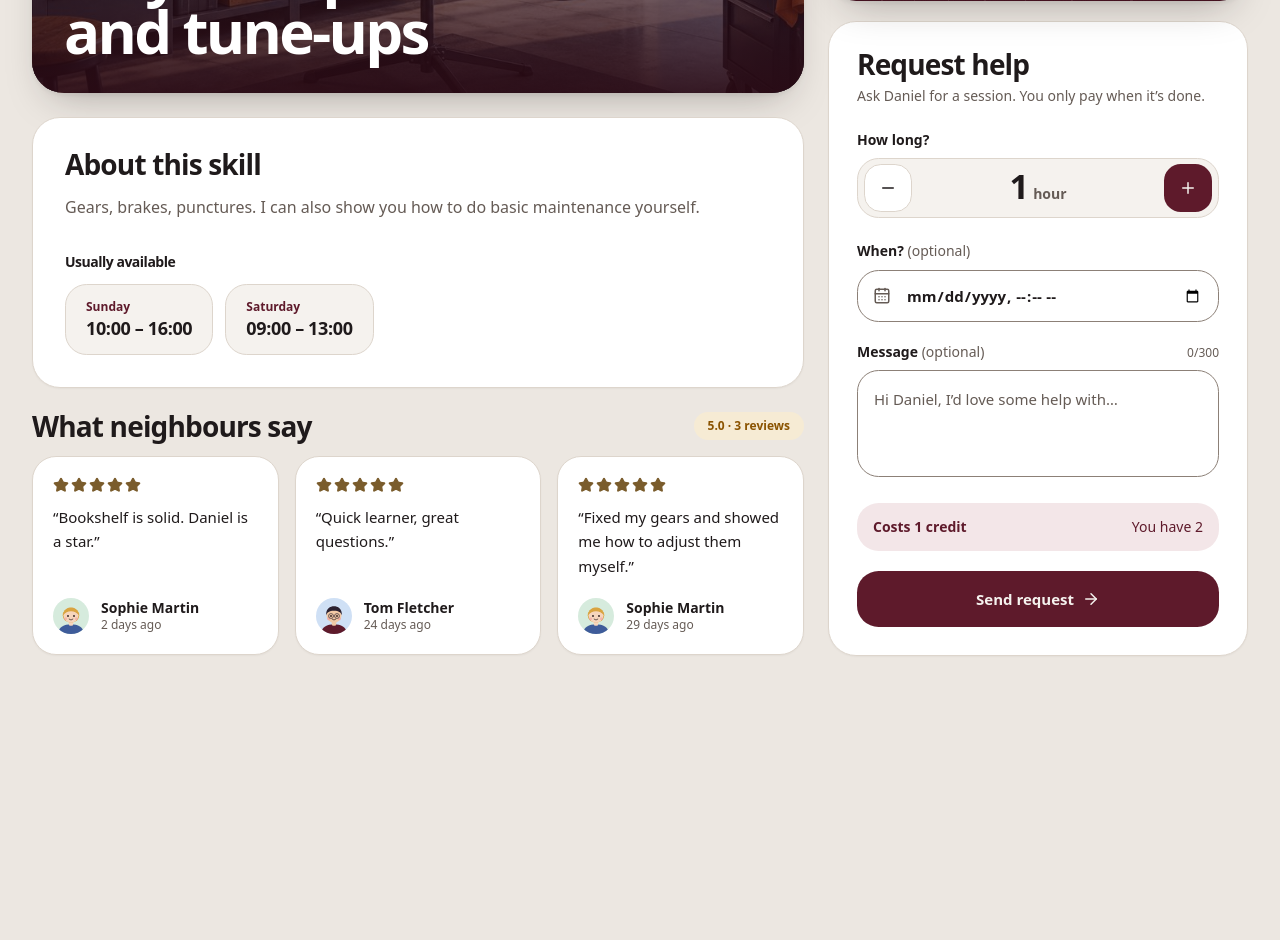
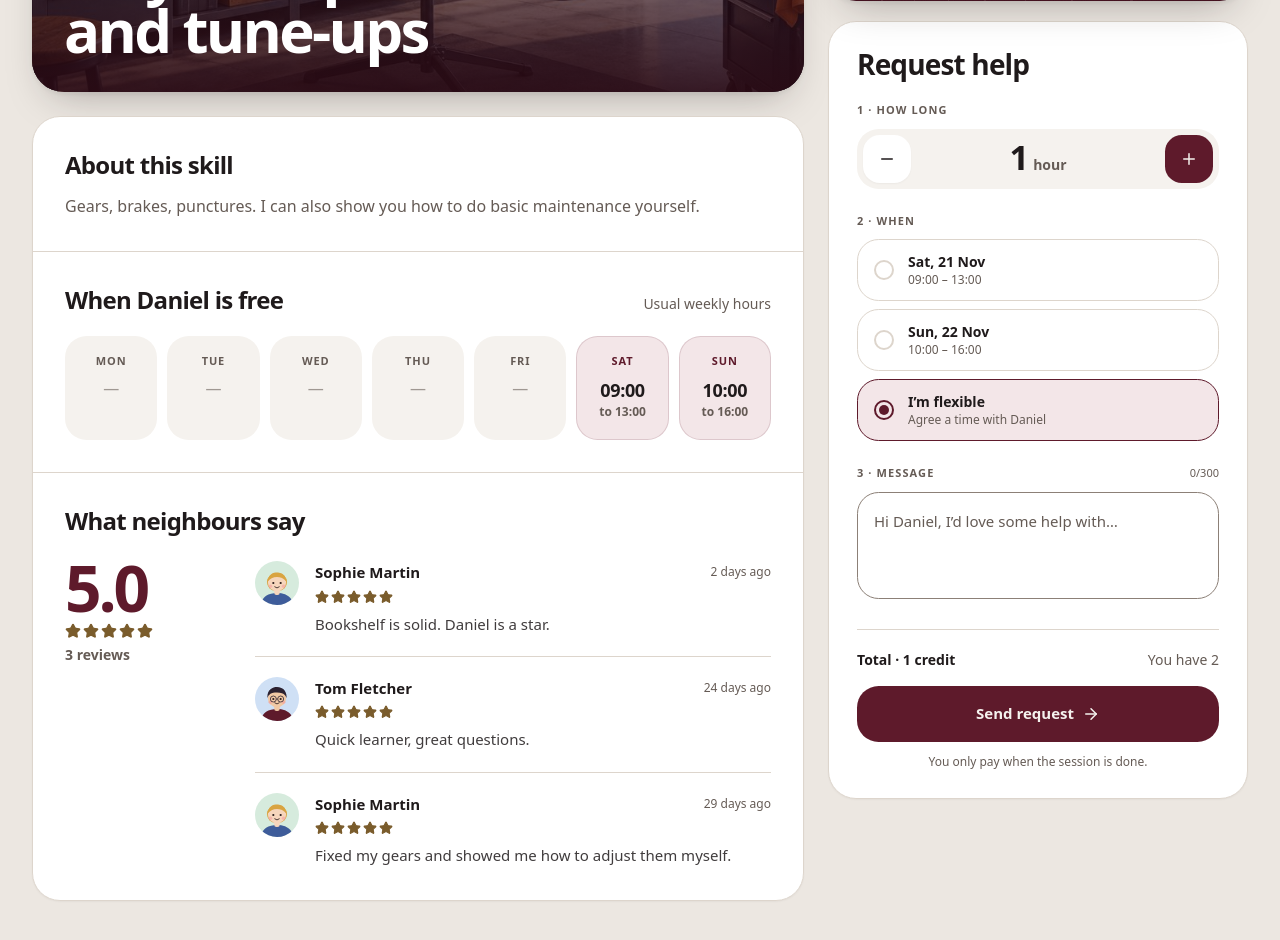
Before and after one commit to kaxlon33/TimeBank_Connect, a React (Vite) app in the folder apps/web/: page /skills/1 in a window 1280 px wide. Shown: the part 460-1400 px from the top of the page. Before the commit the page ends 1180 px from the top, so only its background shows below. Built offline with nearby package versions, Linux system fonts and the light colour scheme.

Commit message:
refactor(web): tidy skill details into one card and pick from free times (#9)
About, availability and reviews now share one card. The request form replaces the date field with the helper's next free times and numbered steps.

```diff
--- a/apps/web/src/features/skills/RequestPanel.tsx
+++ b/apps/web/src/features/skills/RequestPanel.tsx
@@ -1,36 +1,60 @@
-import { useId, useState, type FormEvent } from 'react'
+import { useId, useMemo, useState, type FormEvent } from 'react'
 import { Link } from 'react-router-dom'
-import { ArrowRight, CalendarDays, Check, Loader2, Minus, Plus } from 'lucide-react'
+import { ArrowRight, Check, Loader2, Minus, Plus } from 'lucide-react'
 import { toast } from 'sonner'
 import { api, ApiError } from '@/lib/api'
 import { formatCredits } from '@/lib/format'
 import { cn } from '@/lib/utils'
-import type { Skill } from '@/types'
+import type { AvailabilitySlot, Skill } from '@/types'
 
 const MIN = 0.5
 const MAX = 4
 const STEP = 0.5
+const FLEXIBLE = ''
 
-/** Local time in the format a datetime-local input expects. */
-function localNow() {
-  const d = new Date()
-  d.setMinutes(d.getMinutes() - d.getTimezoneOffset())
-  return d.toISOString().slice(0, 16)
+interface TimeOption {
+  value: string
+  day: string
+  range: string
+}
+
+/** The helper's next three free times, so nobody has to type a date. */
+function upcomingTimes(slots: AvailabilitySlot[]): TimeOption[] {
+  const now = new Date()
+  return slots
+    .map((s) => {
+      const [h, m] = s.start_time.split(':').map(Number)
+      const d = new Date(now)
+      d.setHours(h, m, 0, 0)
+      let add = (s.weekday - d.getDay() + 7) % 7
+      if (add === 0 && d <= now) add = 7
+      d.setDate(d.getDate() + add)
+      return { date: d, slot: s }
+    })
+    .sort((a, b) => a.date.getTime() - b.date.getTime())
+    .slice(0, 3)
+    .map(({ date, slot }) => ({
+      value: date.toISOString(),
+      day: date.toLocaleDateString('en-GB', { weekday: 'short', day: 'numeric', month: 'short' }),
+      range: `${slot.start_time} – ${slot.end_time}`,
+    }))
 }
 
 interface Props {
   skill: Skill
+  slots: AvailabilitySlot[]
   balance: number
 }
 
-export function RequestPanel({ skill, balance }: Props) {
+export function RequestPanel({ skill, slots, balance }: Props) {
   const id = useId()
   const [hours, setHours] = useState(1)
-  const [when, setWhen] = useState('')
+  const [when, setWhen] = useState(FLEXIBLE)
   const [message, setMessage] = useState('')
   const [status, setStatus] = useState<'idle' | 'sending' | 'sent'>('idle')
   const [error, setError] = useState<string | null>(null)
 
+  const times = useMemo(() => upcomingTimes(slots), [slots])
   const firstName = skill.user.name.split(' ')[0]
   const enough = balance >= hours
   const sending = status === 'sending'
@@ -41,7 +65,7 @@ export function RequestPanel({ skill, balance }: Props) {
     setStatus('sending')
     setError(null)
     try {
-      await api.createRequest(skill.id, hours, message.trim(), when ? new Date(when).toISOString() : null)
+      await api.createRequest(skill.id, hours, message.trim(), when || null)
       setStatus('sent')
       toast.success(`Request sent to ${firstName}`)
     } catch (err) {
@@ -76,26 +100,32 @@ export function RequestPanel({ skill, balance }: Props) {
     )
   }
 
+  const options: TimeOption[] = [
+    ...times,
+    { value: FLEXIBLE, day: 'I’m flexible', range: `Agree a time with ${firstName}` },
+  ]
+
   return (
     <form onSubmit={onSubmit} noValidate className="rounded-[28px] border bg-card p-6 shadow-card sm:p-7">
       <h2 className="font-heading text-[28px] leading-none font-bold tracking-[-0.03em]">Request help</h2>
-      <p className="mt-2 text-sm text-muted-foreground">Ask {firstName} for a session. You only pay when it’s done.</p>
 
-      <div className="mt-6">
-        <p id={`${id}-hours`} className="text-sm font-bold">
-          How long?
+      <div className="mt-6 space-y-6">
+        {/* 1. How long */}
+        <div>
+          <p id={`${id}-hours`} className="text-[11px] font-bold tracking-[0.1em] text-muted-foreground uppercase">
+            1 · How long
           </p>
           <div
             role="group"
             aria-labelledby={`${id}-hours`}
-          className="mt-2 flex h-[60px] items-center justify-between rounded-2xl border bg-muted p-1.5"
+            className="mt-2.5 flex h-[60px] items-center justify-between rounded-2xl bg-muted p-1.5"
           >
             <button
               type="button"
               aria-label="Shorter session"
               disabled={hours <= MIN}
               onClick={() => setHours((h) => Math.max(MIN, h - STEP))}
-            className="press grid size-12 place-items-center rounded-xl border bg-card transition-colors hover:bg-secondary disabled:opacity-40"
+              className="press grid size-12 place-items-center rounded-xl bg-card shadow-card transition-colors hover:bg-secondary disabled:opacity-40"
             >
               <Minus className="size-[18px]" aria-hidden="true" />
             </button>
@@ -115,32 +145,53 @@ export function RequestPanel({ skill, balance }: Props) {
           </div>
         </div>
 
-      <div className="mt-5">
-        <label htmlFor={`${id}-when`} className="text-sm font-bold">
-          When? <span className="font-medium text-muted-foreground">(optional)</span>
-        </label>
-        <div className="relative mt-2">
-          <CalendarDays
-            className="pointer-events-none absolute top-1/2 left-4 size-[18px] -translate-y-1/2 text-muted-foreground"
+        {/* 2. When */}
+        <div>
+          <p id={`${id}-when`} className="text-[11px] font-bold tracking-[0.1em] text-muted-foreground uppercase">
+            2 · When
+          </p>
+          <div role="radiogroup" aria-labelledby={`${id}-when`} className="mt-2.5 space-y-2">
+            {options.map((o) => {
+              const on = when === o.value
+              return (
+                <button
+                  key={o.value || 'flexible'}
+                  type="button"
+                  role="radio"
+                  aria-checked={on}
+                  onClick={() => setWhen(o.value)}
+                  className={cn(
+                    'press flex w-full items-center gap-3.5 rounded-2xl border px-4 py-3 text-left transition-colors duration-200',
+                    on ? 'border-wine-700 bg-primary-soft' : 'bg-card hover:bg-muted',
+                  )}
+                >
+                  <span
                     aria-hidden="true"
-          />
-          <input
-            id={`${id}-when`}
-            type="datetime-local"
-            value={when}
-            min={localNow()}
-            onChange={(e) => setWhen(e.target.value)}
-            className="h-[52px] w-full rounded-2xl border border-input bg-card pr-4 pl-12 text-[15px] font-semibold outline-none focus-visible:ring-2 focus-visible:ring-ring"
-          />
+                    className={cn(
+                      'grid size-5 shrink-0 place-items-center rounded-full border-2 transition-colors',
+                      on ? 'border-wine-700' : 'border-stone-200',
+                    )}
+                  >
+                    <span className={cn('size-2.5 rounded-full bg-wine-700 transition-transform duration-200', on ? 'scale-100' : 'scale-0')} />
+                  </span>
+                  <span className="flex min-w-0 flex-col leading-tight">
+                    <span className="text-sm font-bold">{o.day}</span>
+                    <span className="text-xs text-muted-foreground">{o.range}</span>
+                  </span>
+                </button>
+              )
+            })}
           </div>
         </div>
 
-      <div className="mt-5">
-        <label htmlFor={`${id}-message`} className="flex items-baseline justify-between text-sm font-bold">
-          <span>
-            Message <span className="font-medium text-muted-foreground">(optional)</span>
-          </span>
-          <span className="text-xs font-medium text-muted-foreground">{message.length}/300</span>
+        {/* 3. Message */}
+        <div>
+          <label
+            htmlFor={`${id}-message`}
+            className="flex items-baseline justify-between text-[11px] font-bold tracking-[0.1em] text-muted-foreground uppercase"
+          >
+            <span>3 · Message</span>
+            <span className="font-medium tracking-normal normal-case">{message.length}/300</span>
           </label>
           <textarea
             id={`${id}-message`}
@@ -149,24 +200,25 @@ export function RequestPanel({ skill, balance }: Props) {
             rows={3}
             onChange={(e) => setMessage(e.target.value)}
             placeholder={`Hi ${firstName}, I’d love some help with…`}
-          className="mt-2 w-full resize-none rounded-2xl border border-input bg-card p-4 text-[15px] leading-relaxed outline-none placeholder:text-muted-foreground focus-visible:ring-2 focus-visible:ring-ring"
+            className="mt-2.5 w-full resize-none rounded-2xl border border-input bg-card p-4 text-[15px] leading-relaxed outline-none placeholder:text-muted-foreground focus-visible:ring-2 focus-visible:ring-ring"
           />
         </div>
+      </div>
 
-      <p
+      <div
         role="status"
         className={cn(
-          'mt-5 flex items-center justify-between gap-3 rounded-2xl px-4 py-3.5 text-sm font-bold',
-          enough ? 'bg-primary-soft text-wine-700' : 'bg-negative/10 text-negative',
+          'mt-6 flex items-center justify-between gap-3 border-t pt-5 text-sm',
+          enough ? 'text-foreground' : 'text-negative',
         )}
       >
-        <span>
+        <span className="font-bold">
           {enough
-            ? `Costs ${formatCredits(hours)} ${hours === 1 ? 'credit' : 'credits'}`
+            ? `Total · ${formatCredits(hours)} ${hours === 1 ? 'credit' : 'credits'}`
             : `You need ${formatCredits(hours)} credits`}
         </span>
-        <span className="font-medium">You have {formatCredits(balance)}</span>
-      </p>
+        <span className="font-medium text-muted-foreground">You have {formatCredits(balance)}</span>
+      </div>
 
       {error ? (
         <p role="alert" className="mt-3 text-sm font-semibold text-negative">
@@ -177,7 +229,7 @@ export function RequestPanel({ skill, balance }: Props) {
       <button
         type="submit"
         disabled={!enough || sending}
-        className="press mt-5 flex h-14 w-full items-center justify-center gap-2 rounded-2xl bg-wine-700 text-[15px] font-bold text-wine-on transition-colors hover:bg-wine-600 disabled:cursor-not-allowed disabled:opacity-50"
+        className="press mt-4 flex h-14 w-full items-center justify-center gap-2 rounded-2xl bg-wine-700 text-[15px] font-bold text-wine-on transition-colors hover:bg-wine-600 disabled:cursor-not-allowed disabled:opacity-50"
       >
         {sending ? (
           <>
@@ -191,6 +243,7 @@ export function RequestPanel({ skill, balance }: Props) {
           </>
         )}
       </button>
+      <p className="mt-3 text-center text-xs text-muted-foreground">You only pay when the session is done.</p>
     </form>
   )
 }
--- a/apps/web/src/pages/SkillDetailPage.tsx
+++ b/apps/web/src/pages/SkillDetailPage.tsx
@@ -1,12 +1,12 @@
 import { useState, useSyncExternalStore } from 'react'
 import { Link, useParams } from 'react-router-dom'
 import { ChevronRight, Clock, Heart, SearchX } from 'lucide-react'
-import { StarRating } from '@/components/StarRating'
-import { Avatar } from '@/components/Avatar'
+import { AvailabilityStrip } from '@/features/skills/AvailabilityStrip'
 import { HelperCard } from '@/features/skills/HelperCard'
 import { RequestPanel } from '@/features/skills/RequestPanel'
+import { ReviewsList } from '@/features/skills/ReviewsList'
 import { api, sessionStore } from '@/lib/api'
-import { distanceKm, relativeTime, weekdayNames } from '@/lib/format'
+import { distanceKm } from '@/lib/format'
 import { useAsync } from '@/lib/hooks'
 import { skillImage } from '@/lib/skillImages'
 import { cn } from '@/lib/utils'
@@ -128,63 +128,36 @@ export function SkillDetailPage() {
                 </Link>
               </section>
             ) : (
-              <RequestPanel skill={skill} balance={me.credit_balance} />
+              <RequestPanel skill={skill} slots={slots} balance={me.credit_balance} />
             )}
           </aside>
 
-          <section className="tile-in rounded-[28px] border bg-card p-6 shadow-card sm:p-8" style={{ '--delay': '60ms' } as React.CSSProperties}>
-            <h2 className="font-heading text-[28px] leading-none font-bold tracking-[-0.03em]">About this skill</h2>
-            <p className="mt-4 max-w-2xl text-base leading-relaxed text-muted-foreground">{skill.description}</p>
+          <section
+            aria-label="Skill details"
+            className="tile-in divide-y rounded-[28px] border bg-card shadow-card"
+            style={{ '--delay': '60ms' } as React.CSSProperties}
+          >
+            <div className="p-6 sm:p-8">
+              <h2 className="font-heading text-2xl font-bold tracking-[-0.03em]">About this skill</h2>
+              <p className="mt-3 max-w-2xl text-base leading-relaxed text-muted-foreground">{skill.description}</p>
+            </div>
 
-            <h3 className="mt-8 text-sm font-bold">Usually available</h3>
-            {slots.length ? (
-              <ul className="mt-3 flex flex-wrap gap-3">
-                {slots.map((s) => (
-                  <li key={`${s.weekday}-${s.start_time}`} className="rounded-2xl border bg-muted px-5 py-3.5">
-                    <p className="text-xs font-bold text-wine-700">{weekdayNames[s.weekday]}</p>
-                    <p className="font-heading mt-0.5 text-lg leading-tight font-semibold tracking-[-0.02em]">
-                      {s.start_time} – {s.end_time}
-                    </p>
-                  </li>
-                ))}
-              </ul>
-            ) : (
-              <p className="mt-2 text-sm text-muted-foreground">No fixed times. Suggest one in your request.</p>
-            )}
-          </section>
+            <div className="p-6 sm:p-8">
+              <div className="mb-5 flex flex-wrap items-baseline justify-between gap-x-4 gap-y-1">
+                <h2 className="font-heading text-2xl font-bold tracking-[-0.03em]">When {helper.name.split(' ')[0]} is free</h2>
+                <p className="text-sm text-muted-foreground">Usual weekly hours</p>
+              </div>
+              {slots.length ? (
+                <AvailabilityStrip slots={slots} />
+              ) : (
+                <p className="text-sm text-muted-foreground">No fixed times. Suggest one in your request.</p>
+              )}
+            </div>
 
-          <section aria-label="Reviews" className="tile-in" style={{ '--delay': '120ms' } as React.CSSProperties}>
-            <div className="mb-4 flex items-center justify-between gap-3">
-              <h2 className="font-heading text-2xl leading-none font-bold tracking-[-0.03em] sm:text-[28px]">What neighbours say</h2>
-              {helper.rating_avg ? (
-                <span className="shrink-0 rounded-full bg-status-pending-bg px-3.5 py-1.5 text-xs font-bold whitespace-nowrap text-status-pending">
-                  {helper.rating_avg.toFixed(1)} · {helper.rating_count} {helper.rating_count === 1 ? 'review' : 'reviews'}
-                </span>
-              ) : null}
+            <div className="p-6 sm:p-8">
+              <h2 className="font-heading mb-6 text-2xl font-bold tracking-[-0.03em]">What neighbours say</h2>
+              <ReviewsList helper={helper} reviews={reviews} />
             </div>
-            {reviews.length ? (
-              <ul className="grid gap-4 sm:grid-cols-2 xl:grid-cols-3">
-                {reviews.map((r) => (
-                  <li key={r.id} className="flex flex-col justify-between gap-5 rounded-[24px] border bg-card p-5 shadow-card">
-                    <div className="space-y-3">
-                      <StarRating value={r.rating} />
-                      <p className="text-[15px] leading-relaxed">“{r.comment}”</p>
-                    </div>
-                    <div className="flex items-center gap-3">
-                      <Avatar name={r.reviewer.name} size={36} />
-                      <div>
-                        <p className="text-sm leading-tight font-bold">{r.reviewer.name}</p>
-                        <p className="text-xs text-muted-foreground">{relativeTime(r.created_at)}</p>
-                      </div>
-                    </div>
-                  </li>
-                ))}
-              </ul>
-            ) : (
-              <p className="rounded-[24px] border bg-card p-6 text-muted-foreground">
-                No reviews yet. Be the first to work with {helper.name.split(' ')[0]}.
-              </p>
-            )}
           </section>
         </div>
       )}
```
Lines whose indentation alone changed are shown as unchanged.
